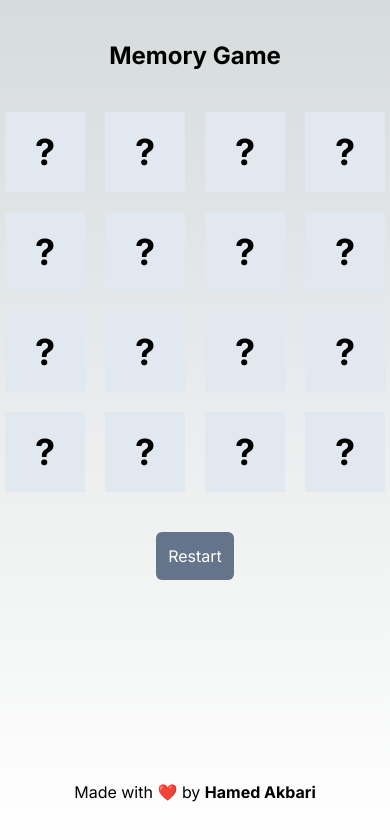
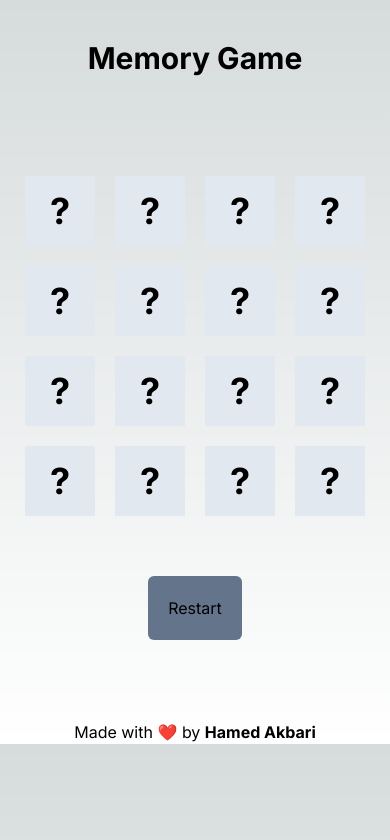
Before and after one commit to hamedakbarii/memory-game, a Next.js app: page / in a window 390 px wide. Shown: the top 840 px of the page. Built offline with nearby package versions, Linux system fonts and the light colour scheme.

Commit message:
project responsive updated

```diff
--- a/app/layout.tsx
+++ b/app/layout.tsx
@@ -5,8 +5,8 @@ import "./globals.css";
 const inter = Inter({ subsets: ["latin"] });
 
 export const metadata: Metadata = {
-  title: "Create Next App",
-  description: "Generated by create next app",
+  title: "Memory Game",
+  description: "Memory game with fun and engaging design",
 };
 
 export default function RootLayout({
--- a/app/page.tsx
+++ b/app/page.tsx
@@ -3,10 +3,10 @@ import Link from "next/link";
 
 export default function Home() {
   return (
-    <main className="w-full flex min-h-screen flex-col items-center justify-between">
+    <main className="flex flex-col justify-between items-center">
       <MemoryGame />
 
-      <div className="my-10">
+      <div className="mt-20">
         Made with ❤️ by{" "}
         <Link
           href={"https://www.hamedakbri.ir"}
--- a/components/MemoryGame.tsx
+++ b/components/MemoryGame.tsx
@@ -56,30 +56,28 @@ export default function MemoryGame() {
   };
 
   return (
-    <div className="flex flex-col justify-center items-center">
-      <h1 className="text-2xl font-bold my-10">Memory Game</h1>
+    <div className="flex flex-col justify-center items-center gap-10">
+      <h1 className="font-bold text-3xl py-10">Memory Game</h1>
 
       {gameOver && <h2 className="text-green-500 p-5">You WON! Congrats!</h2>}
 
-      <div className="flex justify-center items-center">
-        <div className="grid grid-cols-4 gap-5 justify-center items-center mx-auto">
+      <div className="grid grid-cols-4 gap-5 mt-5">
         {cards.map((card, index) => (
           <div
-              key={index}
-              onClick={() => handleClick(index)}
-              className={`relative flex justify-center items-center text-4xl font-bold text-black w-20 h-20 md:w-28 md:h-28 bg-slate-200 transform cursor-pointer transition-transform duration-300 ${
+            className={`flex justify-center text-4xl font-bold text-black items-center sm:w-28 w-[70px] sm:h-28 h-[70px] bg-slate-200 transform cursor-pointer transition-transform duration-300 ${
               flipped.includes(index) || solved.includes(index)
                 ? "rotate-180"
                 : ""
             }`}
+            key={index}
+            onClick={() => handleClick(index)}
           >
             {flipped.includes(index) || solved.includes(index) ? (
               <Image
-                  className="rotate-180 object-contain"
+                className="rotate-180"
                 src={`/memory-cards/${card}.webp`}
+                fill
                 alt="Memory Card"
-                  fill
-                  sizes="(max-width: 768px) 100%, (min-width: 768px) 100%"
               />
             ) : (
               "?"
@@ -87,11 +85,10 @@ export default function MemoryGame() {
           </div>
         ))}
       </div>
-      </div>
 
       <button
         onClick={resetGame}
-        className="p-3 bg-slate-500 text-white rounded-md my-10"
+        className="flex p-5 bg-slate-500 rounded-md mt-5"
       >
         Restart
       </button>
```
Lines whose indentation alone changed are shown as unchanged.
